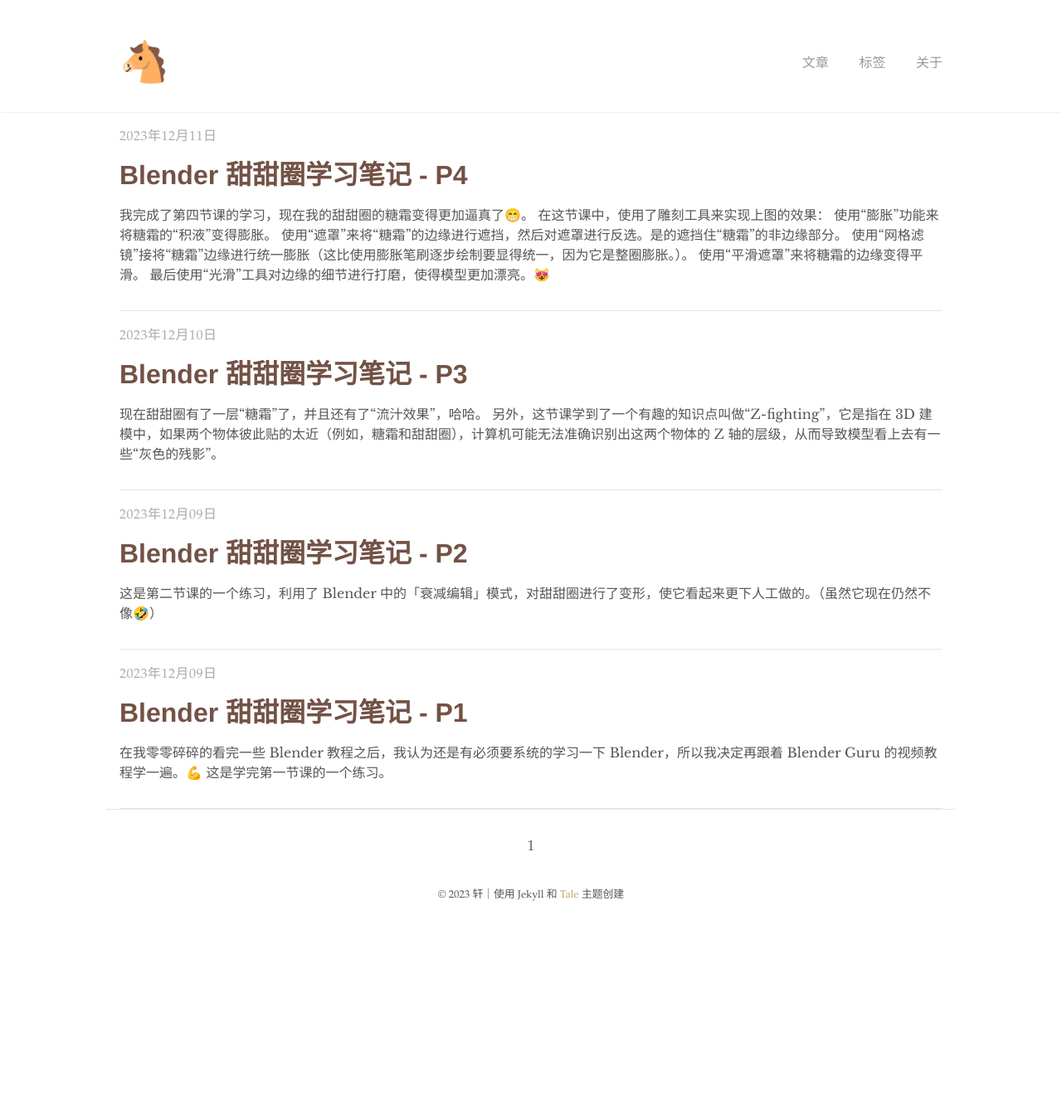
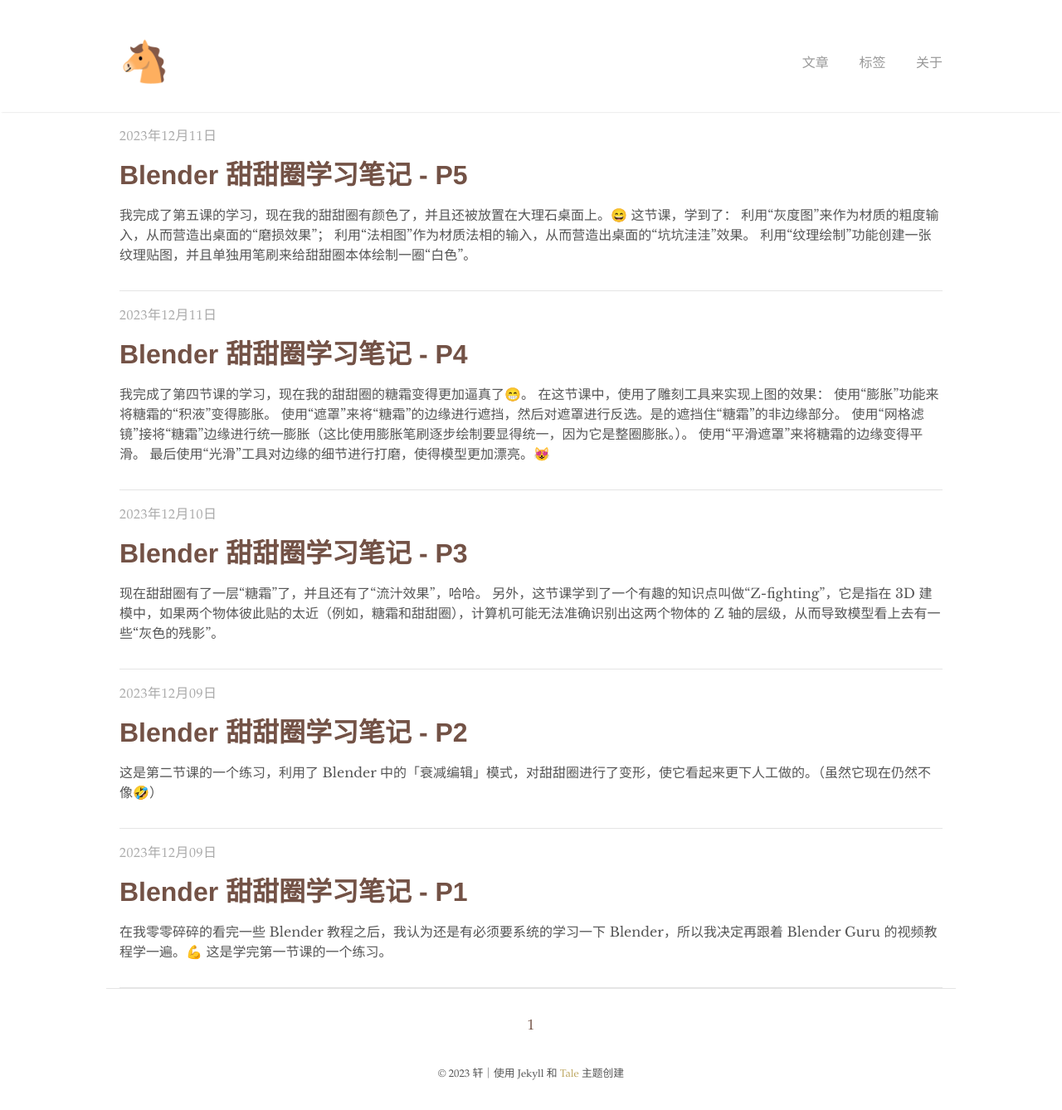
Before and after one commit to daxuan90/daxuan90.github.io, a Jekyll site: the page built from index.html, in a window 1280 px wide. Shown: the whole page at 83% size. Built offline with Jekyll 4.4.1, drawn with Linux system fonts in a browser that asks for light colours; the list of posts is cut into pages by our own code; before the commit the page ends 1122 px from its top, so only the background shows below that.

Commit message:
新增笔记

```diff
--- /dev/null
+++ b/_posts/2023-12-11-blender-p5.md
@@ -0,0 +1,15 @@
+---
+layout: post
+title: "Blender 甜甜圈学习笔记 - P5"
+tags: Blender
+---
+
+我完成了[第五课](https://www.youtube.com/watch?v=fsLO1F5x7yM&t=882s)的学习，现在我的甜甜圈有颜色了，并且还被放置在大理石桌面上。😄
+
+![甜甜圈-Part5](../assets/images/甜甜圈-Part5.png)
+
+这节课，学到了：
+
+1. 利用“灰度图”来作为材质的粗度输入，从而营造出桌面的“磨损效果”；
+2. 利用“法相图”作为材质法相的输入，从而营造出桌面的“坑坑洼洼”效果。
+3. 利用“纹理绘制”功能创建一张纹理贴图，并且单独用笔刷来给甜甜圈本体绘制一圈“白色”。
```
Also changed, not shown: _posts/2023-12-10-blender-p3.md (line endings or trailing spaces), assets/images/甜甜圈-Part5.png (added).
